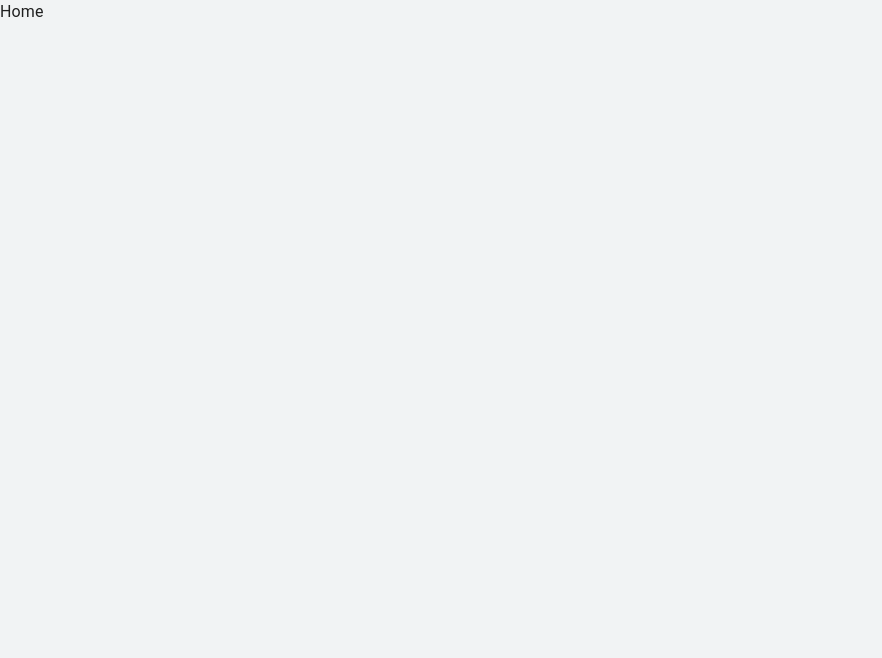
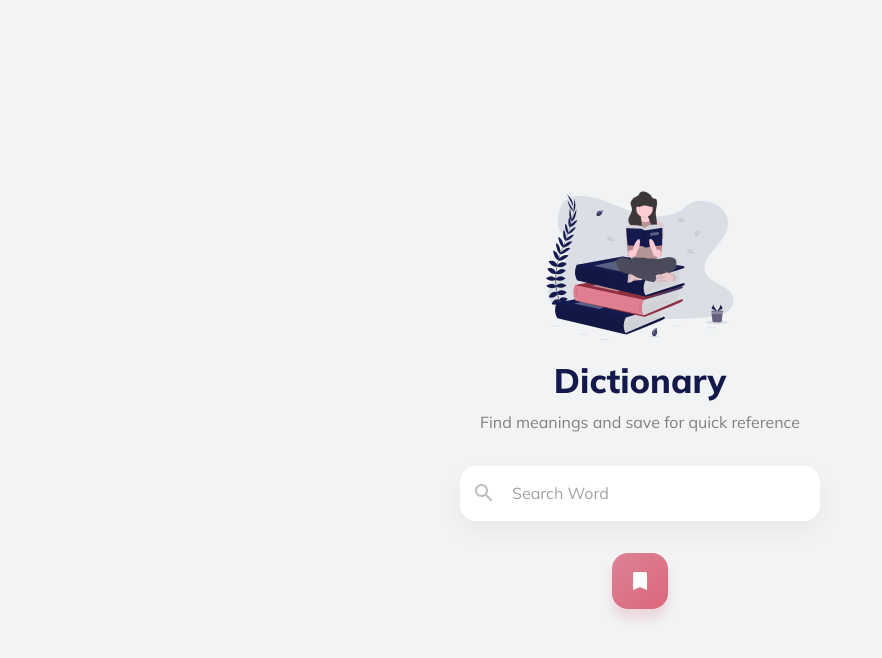
Before and after one commit to stephin007/dictionary, a React (Create React App) app: page / in a window 1280 px wide. Shown: the top 658 px of the page, without its empty margins (0-882 px from the left). Built offline with nearby package versions, Linux system fonts and the light colour scheme.

Commit message:
completed home page ui

```diff
--- a/src/components/Home/index.js
+++ b/src/components/Home/index.js
@@ -1,5 +1,72 @@
+import { Box, Typography, FilledInput, IconButton } from "@mui/material";
+import {
+  Search as SearchIcon,
+  Bookmark as BookmarkIcon,
+} from "@mui/icons-material";
+
 const Home = () => {
-  return <div>Home</div>;
+  return (
+    <div>
+      <Box
+        sx={{
+          display: "flex",
+          alignItems: "center",
+          flexDirection: "column",
+          justifyContent: "center",
+          height: "100vh",
+        }}
+      >
+        <img src='/assets/book.png' alt='book' />
+        <Typography
+          color='primary'
+          sx={{
+            mt: "20px",
+            mb: "8px",
+          }}
+          variant='h4'
+        >
+          Dictionary
+        </Typography>
+        <Typography color='GrayText'>
+          Find meanings and save for quick reference
+        </Typography>
+        <Box
+          sx={{
+            width: "360px",
+          }}
+        >
+          <FilledInput
+            sx={{
+              my: "32px",
+              backgroundColor: "white",
+              borderRadius: "16px",
+              boxShadow: "0px 10px 25px rgba(0, 0, 0, 0.05)",
+              "& .MuiFilledInput-input": {
+                p: "16px",
+              },
+            }}
+            startAdornment={<SearchIcon color='disabled' />}
+            fullWidth
+            disableUnderline
+            placeholder='Search Word'
+          />
+        </Box>
+
+        <IconButton
+          sx={{
+            borderRadius: "16px",
+            p: "16px",
+            color: "#fff",
+            background:
+              "linear-gradient(138.72deg, #DC8295 0%, #DC687C 95.83%)",
+            boxShadow: "0px 10px 10px rgba(221, 114, 133, 0.2)",
+          }}
+        >
+          <BookmarkIcon />
+        </IconButton>
+      </Box>
+    </div>
+  );
 };
 
 export default Home;
--- a/src/theme.js
+++ b/src/theme.js
@@ -5,5 +5,14 @@ export default createTheme({
     background: {
       default: "#F1F3F4",
     },
+    primary: {
+      main: "#14194c",
+    },
+  },
+  typography: {
+    fontFamily: "Mulish, sans-serif",
+    h4: {
+      fontWeight: 800,
+    },
   },
 });
```
Also changed, not shown: public/assets/book.png (added).
